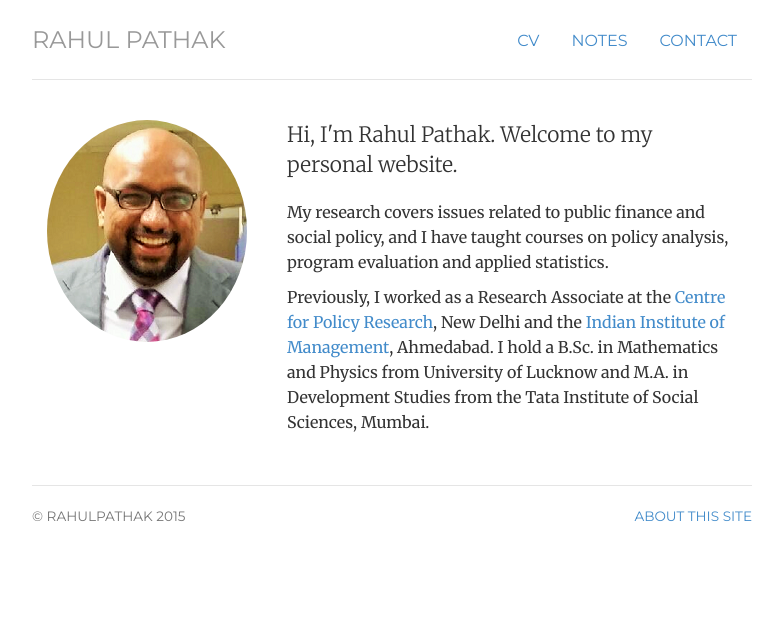
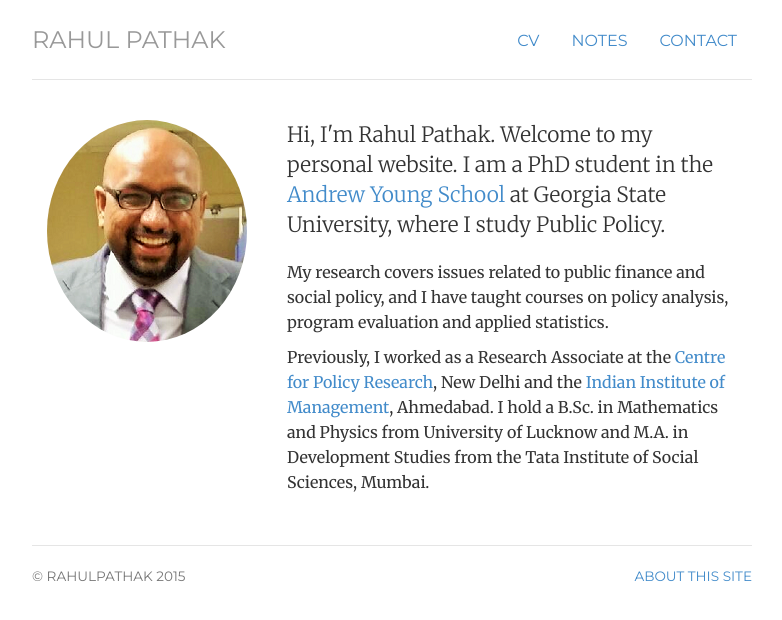
Before and after one commit to pathak-rahul/pathak-rahul.github.io, a Jekyll site: the page built from index.html, in a window 1280 px wide. Shown: the top 620 px of the page, without its empty margins (248-1030 px from the left). Built offline with Jekyll 4.4.1, drawn with Linux system fonts in a browser that asks for light colours.

Commit message:
Update index.html

```diff
--- a/index.html
+++ b/index.html
@@ -14,7 +14,7 @@
 	</div>
 	<div itemscope itemtype="http://data-vocabulary.org/Person" class="col-sm-8">
 
-	<p class="lead">Hi, I'm Rahul Pathak. Welcome to my personal website.
+	<p class="lead">Hi, I'm Rahul Pathak. Welcome to my personal website. I am a PhD student in the <a href="http://aysps.gsu.edu/"> Andrew Young School</a> at Georgia State University, where I study Public Policy.
 
 	<p>My research covers issues related to public finance and social policy, and I have taught courses on policy analysis, program evaluation and applied statistics.</p>
 
```
